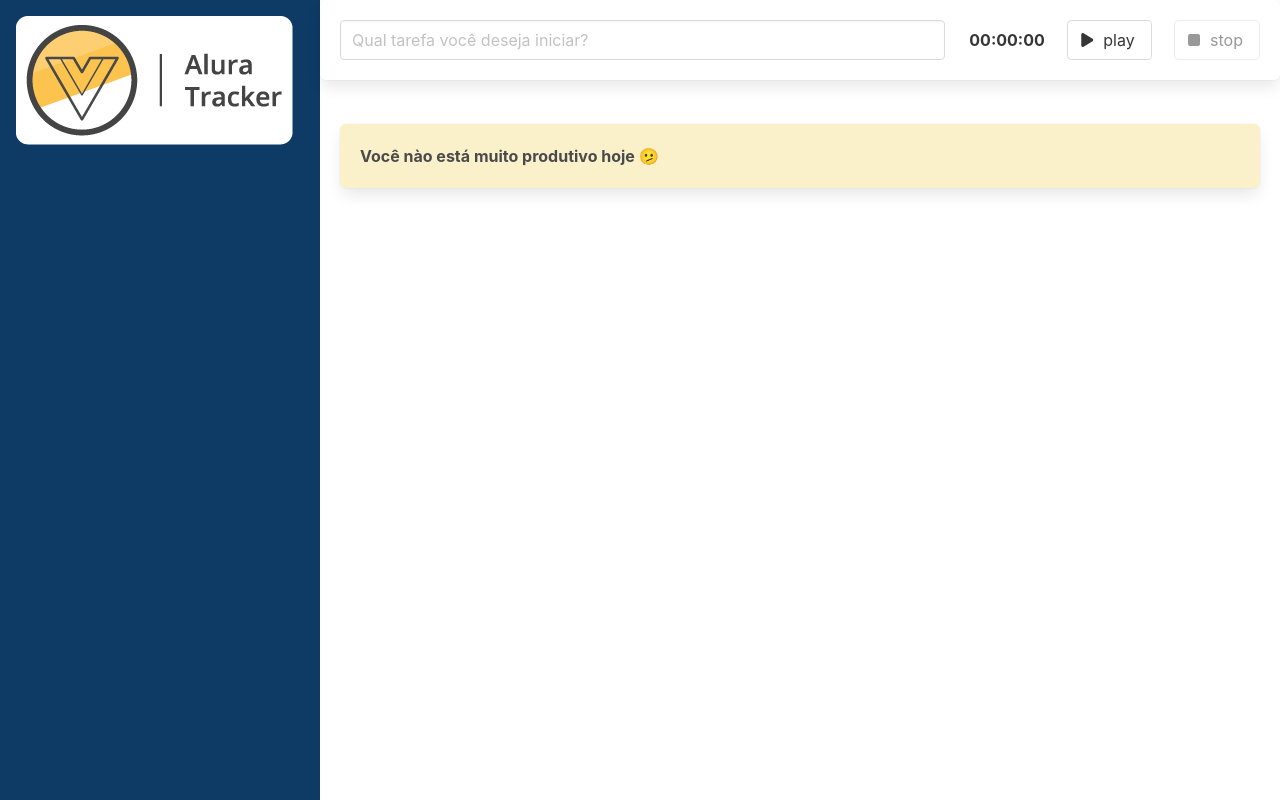
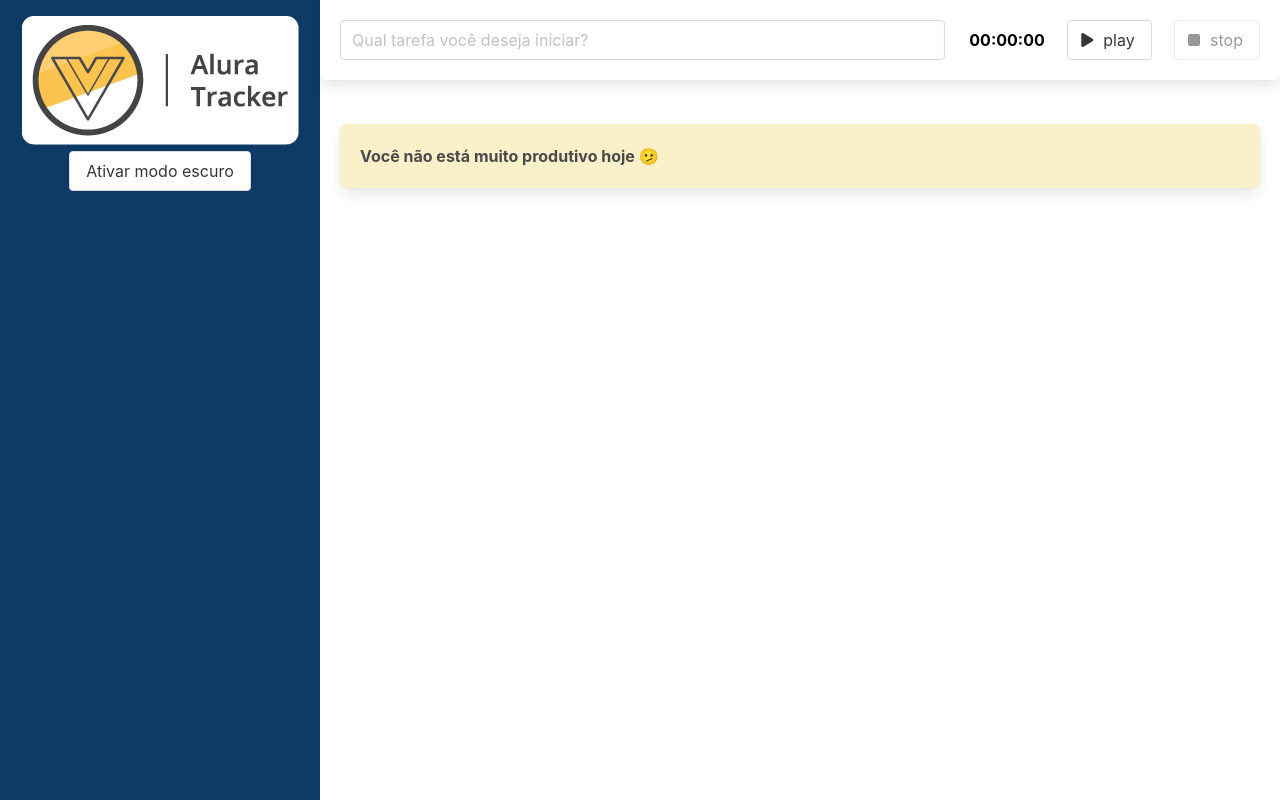
Before and after one commit to Machilas1407/curso_VUE3_TypeScript_Alura, a Vue app in the folder alura-tracker/: page / in a window 1280 px wide. Built offline with nearby package versions, Linux system fonts and the light colour scheme.

Commit message:
Criando modo de tema

```diff
--- a/alura-tracker/src/App.vue
+++ b/alura-tracker/src/App.vue
@@ -1,14 +1,14 @@
 <template>
-  <main class="columns is-gapless is-multiline ">
+  <main class="columns is-gapless is-multiline" :class="{ 'modo-escuro': modoEscuroAtivo }">
     <div class="column is-one-quarter">
-      <BarraLateral />
+      <BarraLateral @aoTemaAlterado="trocarTema" />
     </div>
-    <div class="column is-three-quarter">
+    <div class="column is-three-quarter conteudo">
       <Formulario @aoSalvarTarefa="salvarTarefa" />
       <div class="lista">
         <Tarefa v-for="(tarefa, index) in tarefas" :key="index" :tarefa="tarefa" />
         <Box v-if="listaEstaVazia">
-          Você nào está muito produtivo hoje 🫤
+          Você não está muito produtivo hoje 🫤
         </Box>
       </div>
 
@@ -35,7 +35,8 @@
   },
   data() {
     return {
-      tarefas: [] as ITarefa[]
+      tarefas: [] as ITarefa[],
+      modoEscuroAtivo: false
     }
   },
   computed: {
@@ -46,6 +47,9 @@
   methods: {
     salvarTarefa(tarefa: ITarefa) {
       this.tarefas.push(tarefa)
+    },
+    trocarTema(modoEscuroAtivo: boolean) {
+      this.modoEscuroAtivo = modoEscuroAtivo
     }
   }
 
@@ -56,4 +60,18 @@
 .lista {
   padding: 1.25rem;
 }
+
+main {
+  --bg-primario: #fff;
+  --texto-primario: #000;
+}
+
+main.modo-escuro {
+  --bg-primario: #2b2d42;
+  --texto-primario: #ddd;
+}
+
+.conteudo {
+  background-color: var(--bg-primario);
+}
 </style>
--- a/alura-tracker/src/components/BarraLateral.vue
+++ b/alura-tracker/src/components/BarraLateral.vue
@@ -3,6 +3,7 @@
         <h1>
             <img src="../assets/logo.png" alt="">
         </h1>
+        <button class="button" @click="alterarTema">{{ textoDoBotao }}</button>
     </header>
 </template>
 
@@ -12,6 +13,27 @@
 
 export default defineComponent({
     name: 'BarraLateral',
+    emits: ['aoTemaAlterado'],
+    data() {
+        return {
+            modoEscuroAtivo: false
+        }
+    },
+    computed: {
+        textoDoBotao() {
+            if (this.modoEscuroAtivo) {
+                return 'Desativar modo escuro'
+            } else {
+                return 'Ativar modo escuro'
+            }
+        }
+    },
+    methods: {
+        alterarTema() {
+            this.modoEscuroAtivo = !this.modoEscuroAtivo
+            this.$emit('aoTemaAlterado', this.modoEscuroAtivo)
+        }
+    }
 })
 </script>
 
@@ -21,6 +43,7 @@
     background: #0d3b66;
     width: 100%;
     height: 100vh;
+    text-align: center;
 }
 
 @media only screen and (max-width: 768px) {
--- a/alura-tracker/src/components/Cronometro.vue
+++ b/alura-tracker/src/components/Cronometro.vue
@@ -1,6 +1,6 @@
 <template>
     <section>
-        <strong>{{ tempoDecorrido }}</strong>
+        <strong class="display">{{ tempoDecorrido }}</strong>
     </section>
 </template>
 
@@ -22,3 +22,9 @@
     },
 })
 </script>
+
+<style>
+.display {
+    color: var(--texto-primario);
+}
+</style>
--- a/alura-tracker/src/components/Form.vue
+++ b/alura-tracker/src/components/Form.vue
@@ -1,5 +1,5 @@
 <template>
-    <div class="box">
+    <div class="box formulario">
         <div class="columns">
             <div class="column is-8" role="form" aria-label="Formulário para a criaçào de uma nova tarefa">
                 <input type="text" class="input" v-model="descricao" placeholder="Qual tarefa você deseja iniciar?" />
@@ -37,3 +37,9 @@
     }
 })
 </script>
+<style>
+.formulario {
+    color: var(--texto-primario);
+    background-color: var(--bg-primario);
+}
+</style>
```
